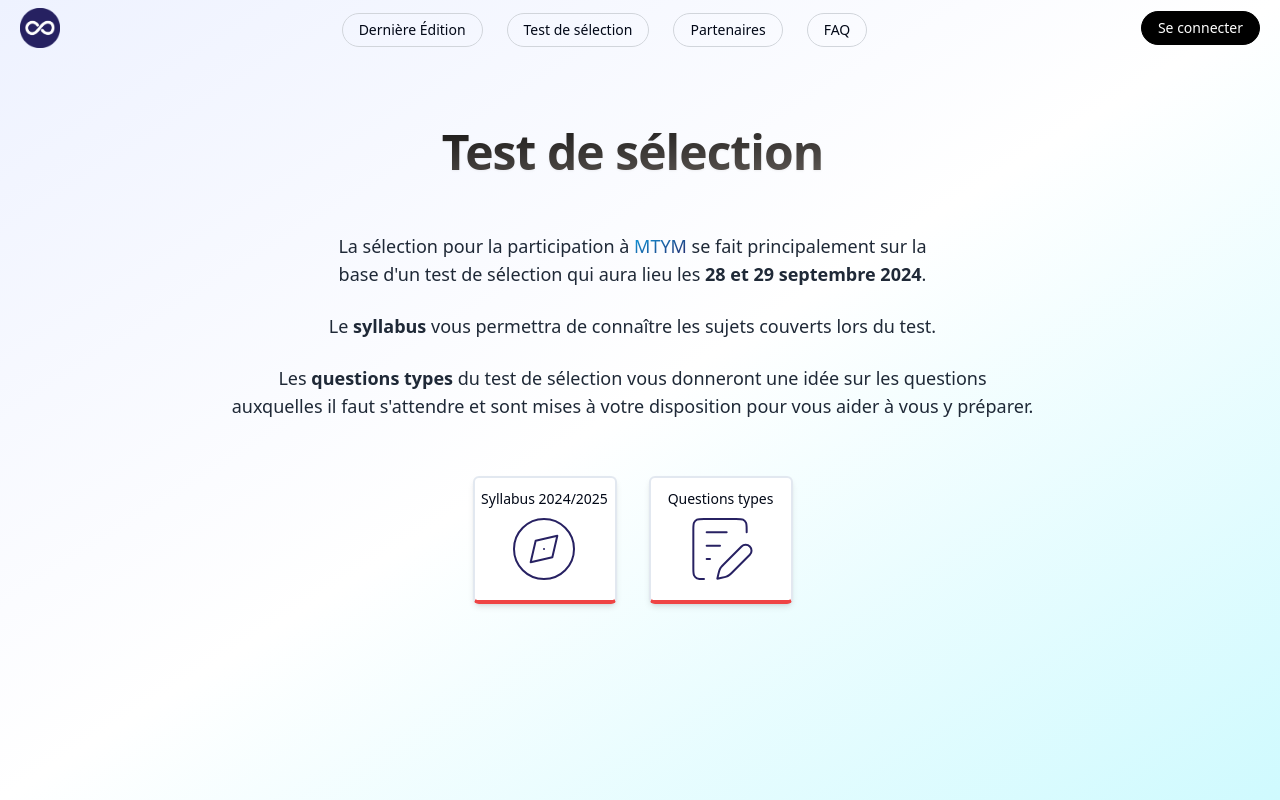
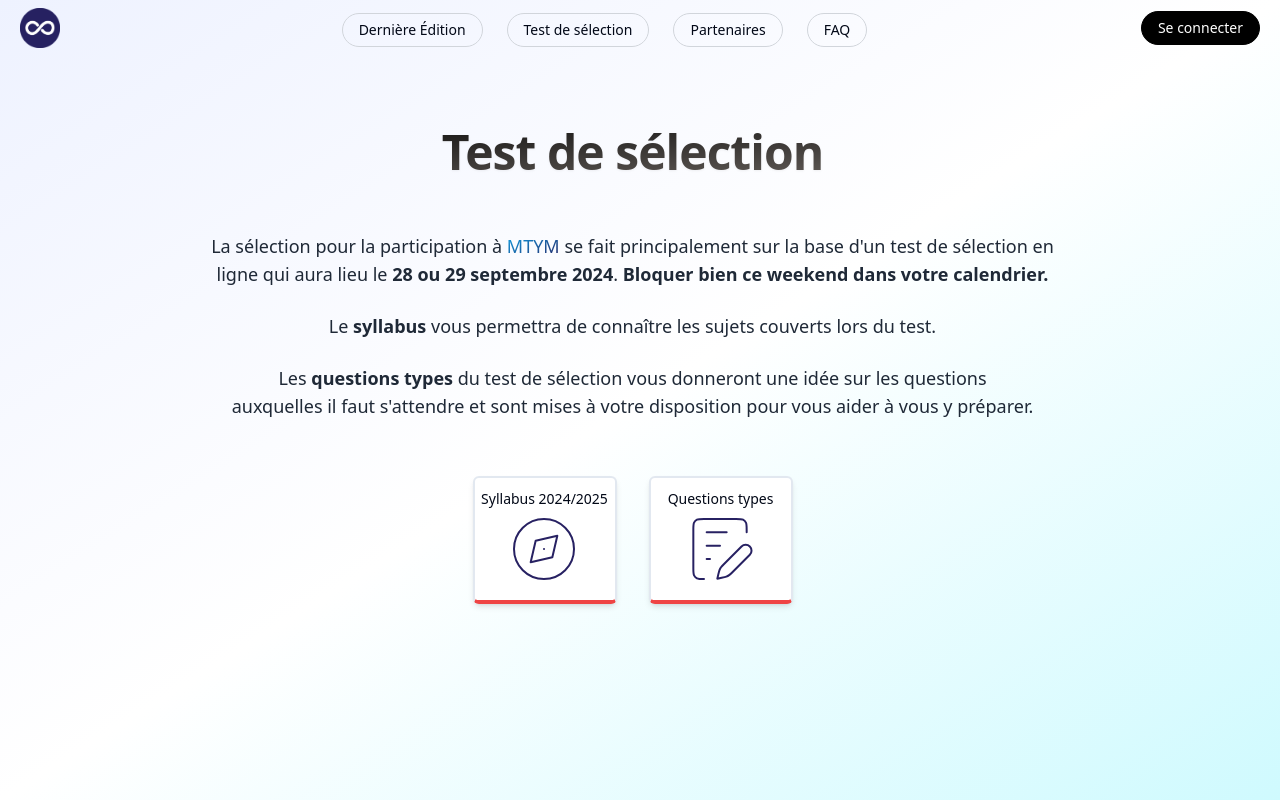
Before and after one commit to wavedevgit/fma-2025, a Next.js app in the folder front/: page /en/selection in a window 1280 px wide. Shown: the top 800 px of the page. Built offline with nearby package versions, Linux system fonts and the light colour scheme.

Commit message:
update wording of selection page

```diff
--- a/front/src/app/[lang]/selection/page.tsx
+++ b/front/src/app/[lang]/selection/page.tsx
@@ -22,7 +22,7 @@ export default function SelectionPage() {
           style={{ animationDelay: "0.35s", animationFillMode: "forwards" }}
         >
           <p className="mt-12">
-            La sélection pour la participation à <span className='bg-gradient-to-br from-sky-500 to-[#272162] inline-block text-transparent bg-clip-text'>MTYM</span> se fait principalement sur la base d&apos;un test de sélection qui aura lieu les <span className="font-bold">28 et 29 septembre 2024</span>.
+            La sélection pour la participation à <span className='bg-gradient-to-br from-sky-500 to-[#272162] inline-block text-transparent bg-clip-text'>MTYM</span> se fait principalement sur la base d&apos;un test de sélection en ligne qui aura lieu le <span className="font-bold">28 ou 29 septembre 2024</span>. <span className="font-bold">Bloquer bien ce weekend dans votre calendrier.</span>
           </p>
 
           <p className="mt-6">
```
